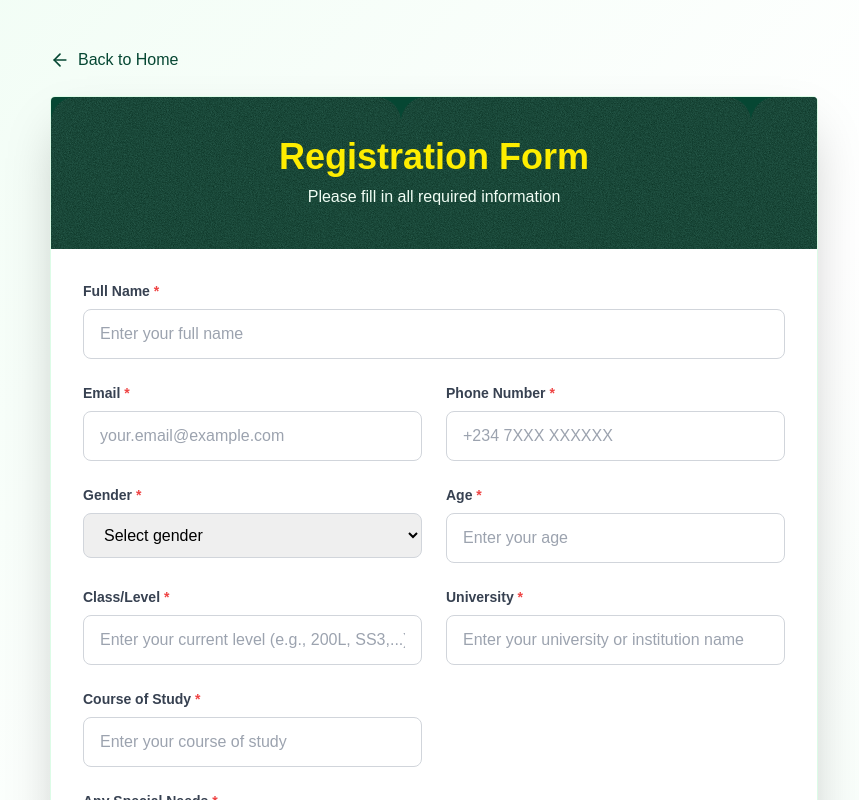
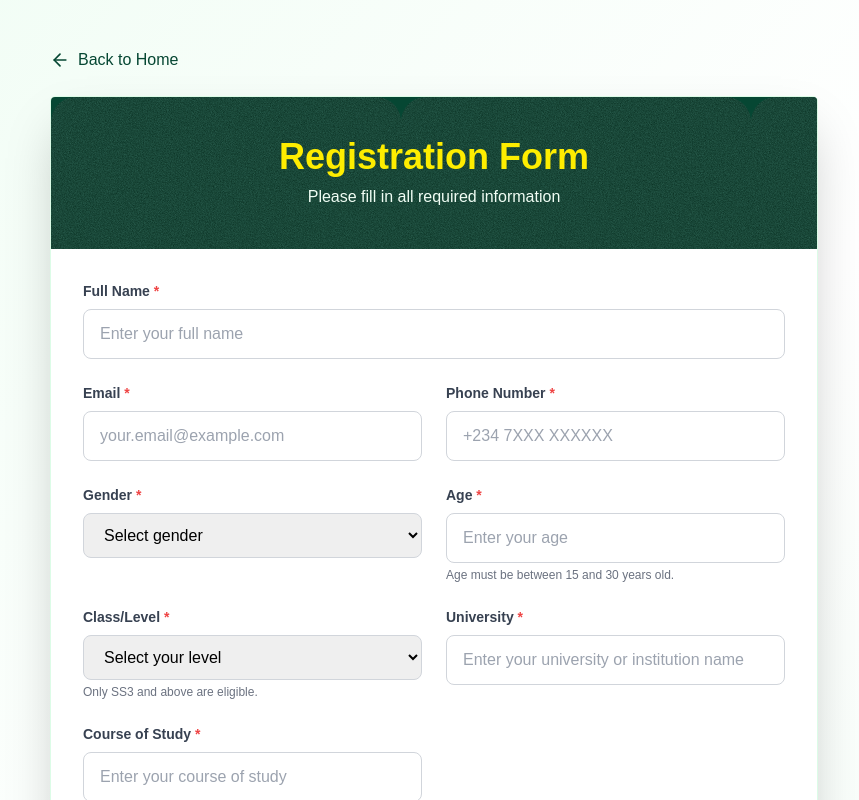
Before and after one commit to Adeyemi-Muaz-Ayomide/Madrasah-Registration, a React (Vite) app: page /register in a window 1280 px wide. Shown: the top 800 px of the page, without its empty margins (206-1065 px from the left). Built offline with nearby package versions, Linux system fonts and the light colour scheme; no server answers; a web font is replaced by a local one.

Commit message:
added age and level validation

```diff
--- a/src/pages/RegistrationPage.tsx
+++ b/src/pages/RegistrationPage.tsx
@@ -201,9 +201,14 @@ export default function RegistrationPage() {
                   value={formData.age}
                   onChange={handleInputChange}
                   required
+                  min={15}
+                  max={30}
                   className="w-full px-4 py-3 border border-gray-300 rounded-lg focus:ring-2 focus:ring-green-500 focus:border-transparent transition-all"
                   placeholder="Enter your age"
                 />
+                <p className="text-xs text-gray-500 mt-1">
+                  Age must be between 15 and 30 years old.
+                </p>
               </div>
             </div>
             {/* -------------------------------- */}
@@ -212,7 +217,7 @@ export default function RegistrationPage() {
                 <label className="block text-sm font-semibold text-gray-700 mb-2">
                   Class/Level <span className="text-red-500">*</span>
                 </label>
-                <input
+                {/* <input
                   type="text"
                   name="level"
                   value={formData.level}
@@ -220,7 +225,28 @@ export default function RegistrationPage() {
                   required
                   className="w-full px-4 py-3 border border-gray-300 rounded-lg focus:ring-2 focus:ring-green-500 focus:border-transparent transition-all"
                   placeholder="Enter your current level (e.g., 200L, SS3,...)"
-                />
+                /> */}
+                <select
+                  name="level"
+                  value={formData.level}
+                  onChange={handleInputChange}
+                  required
+                  className="w-full px-4 py-3 border border-gray-300 rounded-lg focus:ring-2 focus:ring-green-500 focus:border-transparent transition-all"
+                >
+                  <option value="">Select your level</option>
+                  <option value="SS3">SS3</option>
+                  <option value="100L">100L</option>
+                  <option value="200L">200L</option>
+                  <option value="300L">300L</option>
+                  <option value="400L">400L</option>
+                  <option value="500L">500L</option>
+                  <option value="600L">600L</option>
+                  <option value="Graduate">Graduate</option>
+                </select>
+
+                <p className="text-xs text-gray-500 mt-1">
+                  Only SS3 and above are eligible.
+                </p>
               </div>
 
               <div>
```
